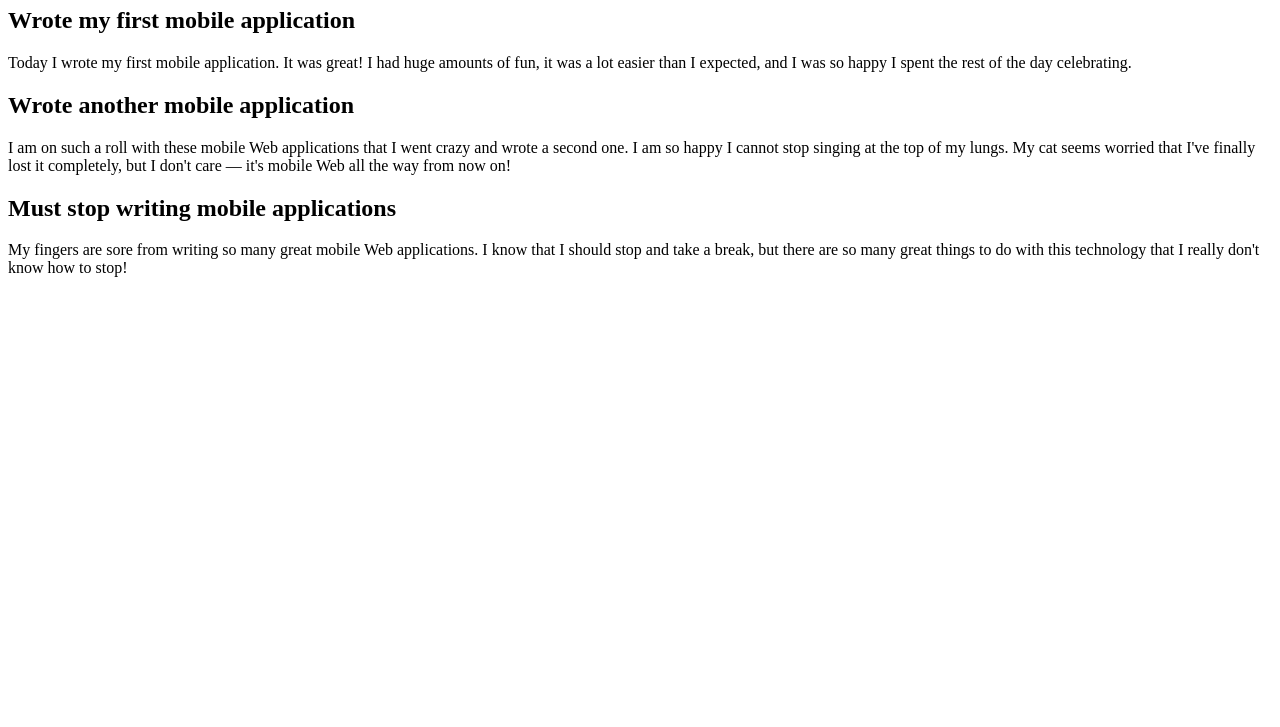
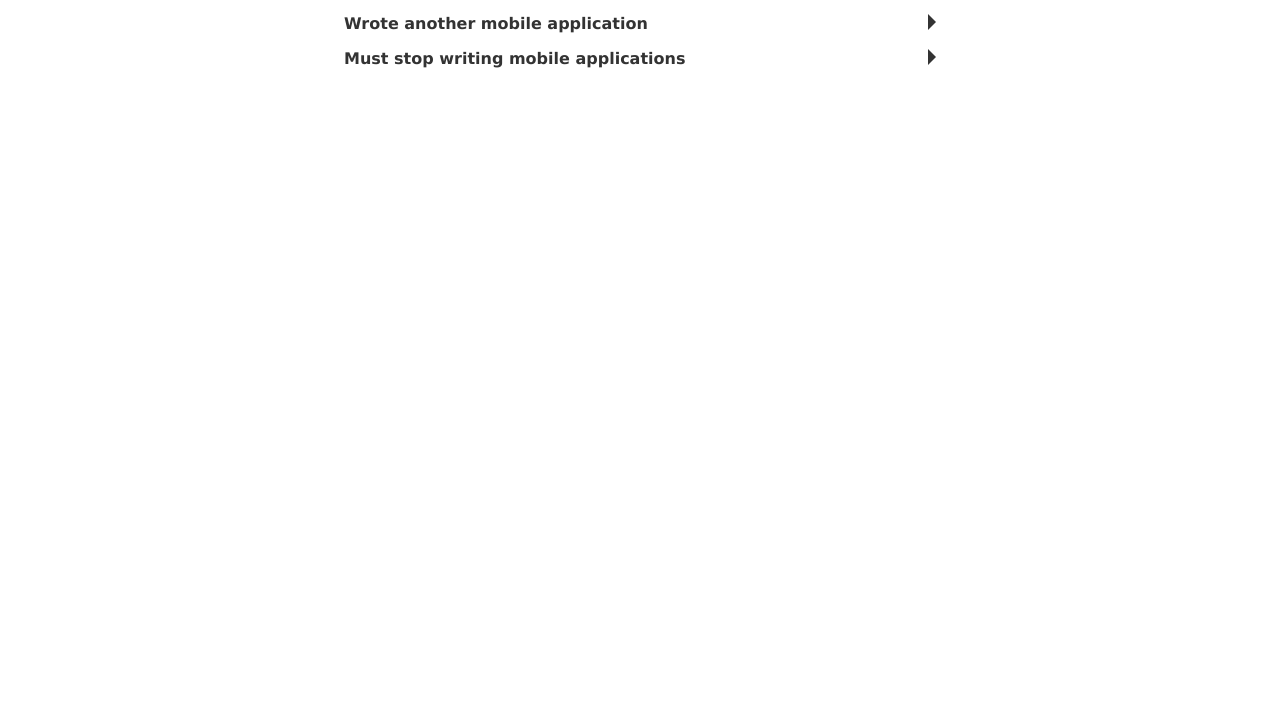
Before and after one commit to arkhi/mwa-jan15, a plain HTML site: page assignment-02/index.html in a window 1280 px wide. Shown: the part 73-800 px from the top of the page. Drawn offline with nearby package versions, Linux system fonts and the light colour scheme.

Commit message:
[Assignment 02]
* Add to Intel XDK.
* Finish assignment.
* Add QR-code to the online assignment.

```diff
--- a/assignment-02/index.html
+++ b/assignment-02/index.html
@@ -2,7 +2,103 @@
 <html xmlns='http://www.w3.org/1999/xhtml' lang='en'>
   <head>
     <meta charset='utf-8'/>
-    <title>Assignment 3 part 1</title>
+    <title>Assignment 2</title>
+
+    <meta name="viewport" content="width=device-width">
+
+    <style>
+      body {
+        width: 100%;
+        padding: 0;
+        margin: 0 auto;
+        font-family: Verdana, sans-serif;
+        color: #333;
+        background-color: #fff;
+        /* Avoid shift in layout if content gets collapsed. */
+        overflow-y: scroll;
+      }
+
+      @media all and (min-width:35em){
+        body {
+          width: 80%;
+          max-width: 38em;
+        }
+      }
+
+      h1,
+      h2 {
+        padding: .5rem;
+        margin: 0;
+      }
+
+      h1 {
+        font-family: zapfino, cursive;
+        font-size: 1.5rem;
+        text-align: center;
+        color: #fff;
+        background-color: #95005e;
+      }
+
+      @media all and (min-width:35em){
+        h1 {
+          border-radius: 0 0 3px 3px;
+        }
+      }
+
+      article {
+        overflow: hidden;
+        transition-property: height;
+        transition-duration: .5s;
+      }
+
+      h2 {
+        padding-right: 2em;
+        font-size: 1rem;
+
+        transition-property: color, background-color;
+        transition-duration: .2s;
+      }
+
+      h2:hover {
+        background-color: #ddd;
+      }
+
+      h2:active {
+        background-color: #bbb;
+      }
+
+      /* Referencial for the arrow */
+      .can-open h2 {
+        position: relative;
+      }
+
+      .can-open h2:after {
+        position: absolute;
+        right: .5rem;
+        /* Simulate an arrow with borders as "\2bc8" is not well rendered on all devices. */
+        border: solid transparent;
+        /* .5rem × 2 = font-size */
+        border-width: .5rem 0 .5rem .5em;
+        border-left-color: #333;
+        content: '';
+        /* More or less the centroid of the arrow */
+        transform-origin: 25% center;
+        transform: rotate(0);
+        transition: transform .2s;
+      }
+
+      .open h2:after {
+        transform: rotate(90deg);
+      }
+
+      p {
+        padding: 0 .5rem;
+      }
+
+      .can-click {
+        cursor: pointer;
+      }
+    </style>
   </head>
   <body>
     <h1>My Diary Entries</h1>
@@ -10,6 +106,14 @@
       <article>
         <h2>Wrote my first mobile application</h2>
         <p>
+          Today I wrote my first mobile application. It was great! I had huge amounts of fun, it was
+          a lot easier than I expected, and I was so happy I spent the rest of the day celebrating.
+          Today I wrote my first mobile application. It was great! I had huge amounts of fun, it was
+          a lot easier than I expected, and I was so happy I spent the rest of the day celebrating.
+          Today I wrote my first mobile application. It was great! I had huge amounts of fun, it was
+          a lot easier than I expected, and I was so happy I spent the rest of the day celebrating.
+          Today I wrote my first mobile application. It was great! I had huge amounts of fun, it was
+          a lot easier than I expected, and I was so happy I spent the rest of the day celebrating.
           Today I wrote my first mobile application. It was great! I had huge amounts of fun, it was
           a lot easier than I expected, and I was so happy I spent the rest of the day celebrating.
         </p>
@@ -31,5 +135,50 @@
         </p>
       </article>
     </section>
+
+    <script src="http://code.jquery.com/jquery-2.1.3.min.js"></script>
+    <script>
+      function setHeight($article) {
+        var headerH    = $article.find('h2').outerHeight(true),
+            contentH   = $article.find('p').outerHeight(true);
+
+        if($article.hasClass('open')) {
+          $article.height(headerH + contentH + 'px');
+        } else {
+          $article.height(headerH + 'px');
+        }
+      }
+
+      var $articles = $('article');
+
+      /**
+       * Reset heights when the window is resized or the orientation changes.
+       */
+      $(window).on('resize', function(){
+        $articles.each(function(){
+          setHeight($(this));
+        });
+      });
+
+      /**
+       * Collapse all contents.
+       * Show the user they can click on titles.
+       * Set default heights.
+       * Toggle classes and compute heights on click.
+       */
+      $(document).ready(function(){
+        $articles.each(function(){
+          $(this).addClass('can-open')
+                 .find('h2').addClass('can-click');
+          setHeight($(this));
+        });
+
+        $('.entries').on('click', 'h2', function(){
+          var $article = $(this).closest('article');
+          $article.toggleClass('open');
+          setHeight($article);
+        });
+      });
+    </script>
   </body>
 </html>
```
Also changed, not shown: assignment-02/chart.png (added), 2 other files.
